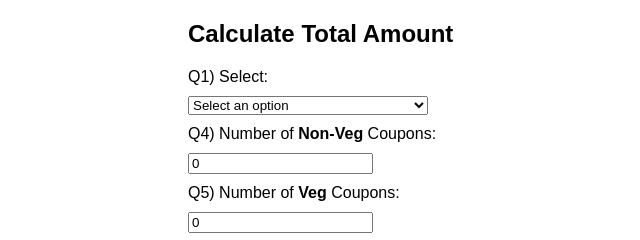
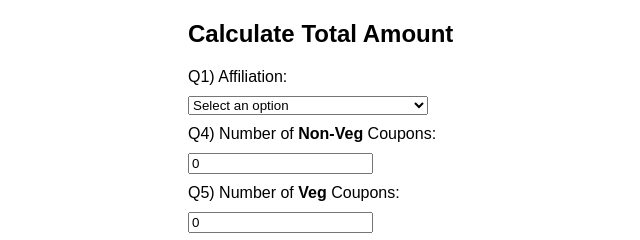
Before and after one commit to tirthajit/Amount-calculator, a plain HTML site: page index.html in a window 1280 px wide. Shown: the top 240 px of the page, 252-892 px from the left. Drawn offline with Linux system fonts and the light colour scheme.

Commit message:
Update q1 header

```diff
--- a/index.html
+++ b/index.html
@@ -15,7 +15,7 @@
     <div class="container">
         <h2>Calculate Total Amount</h2>
 
-        <label>Q1) Select:</label>
+        <label>Q1) Affiliation:</label>
         <select id="userType" onchange="toggleStudentOptions()" required>
             <option value="" disabled selected>Select an option</option>
             <option value="guest">Guest (Non Assamese OR Non IISc)</option>
```
